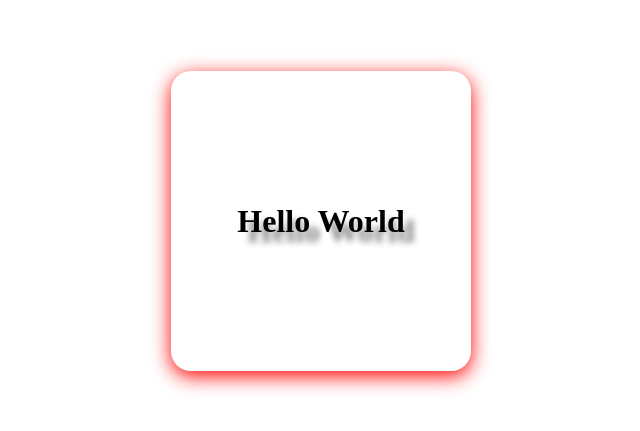
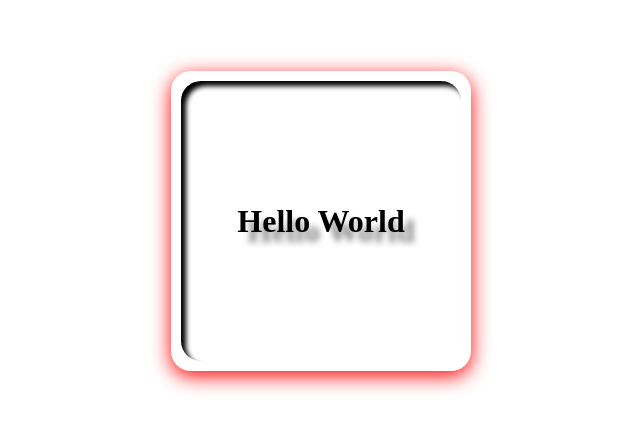
Before and after one commit to kushal-soni01/full-stack-development, a plain HTML site: page box-shadow/index.html in a window 1280 px wide. Shown: the part 179-610 px from the top of the page, without its empty margins (319-959 px from the left). Drawn offline with Linux system fonts and the light colour scheme.

Commit message:
Presenting: Box Shadow with enhancements

```diff
--- a/box-shadow/index.html
+++ b/box-shadow/index.html
@@ -10,6 +10,7 @@
             margin: 0;
             padding: 0;
             box-sizing: border-box;
+            user-select: none;
         }
 
         .card {
@@ -25,18 +26,46 @@
             top: 50%;
             left: 50%;
             transform: translate(-50%, -50%);
+            transition: all 0.5s ease;
             box-shadow: 0px 5px 20px red;
+        }
+
+        .subcard {
+            height: 100%;
+            width: 100%;
+            border-radius: 20px;
+            box-shadow: inset 5px 5px 5px black;
+            display: flex;
+            justify-content: center;
+            align-items: center;
+            transition: all 0.5s ease;
+        }
+
+        .subcard:hover {
+            box-shadow: inset -5px -5px 15px black;
+        }
+
+        .card:hover {
+            box-shadow: 0px 5px 40px red;
         }
 
         h1 {
             text-shadow: 10px 10px 6px gray;
+            transition: all 0.5s ease;
+        }
+
+        h1:active {
+            transform: scale(1.3);
+            text-shadow: 10px 10px 6px transparent;
         }
     </style>
 </head>
 
 <body>
     <div class="card">
-        <h1>Hello World</h1>
+        <div class="subcard">
+            <h1>Hello World</h1>
+        </div>
     </div>
 </body>
 
```
